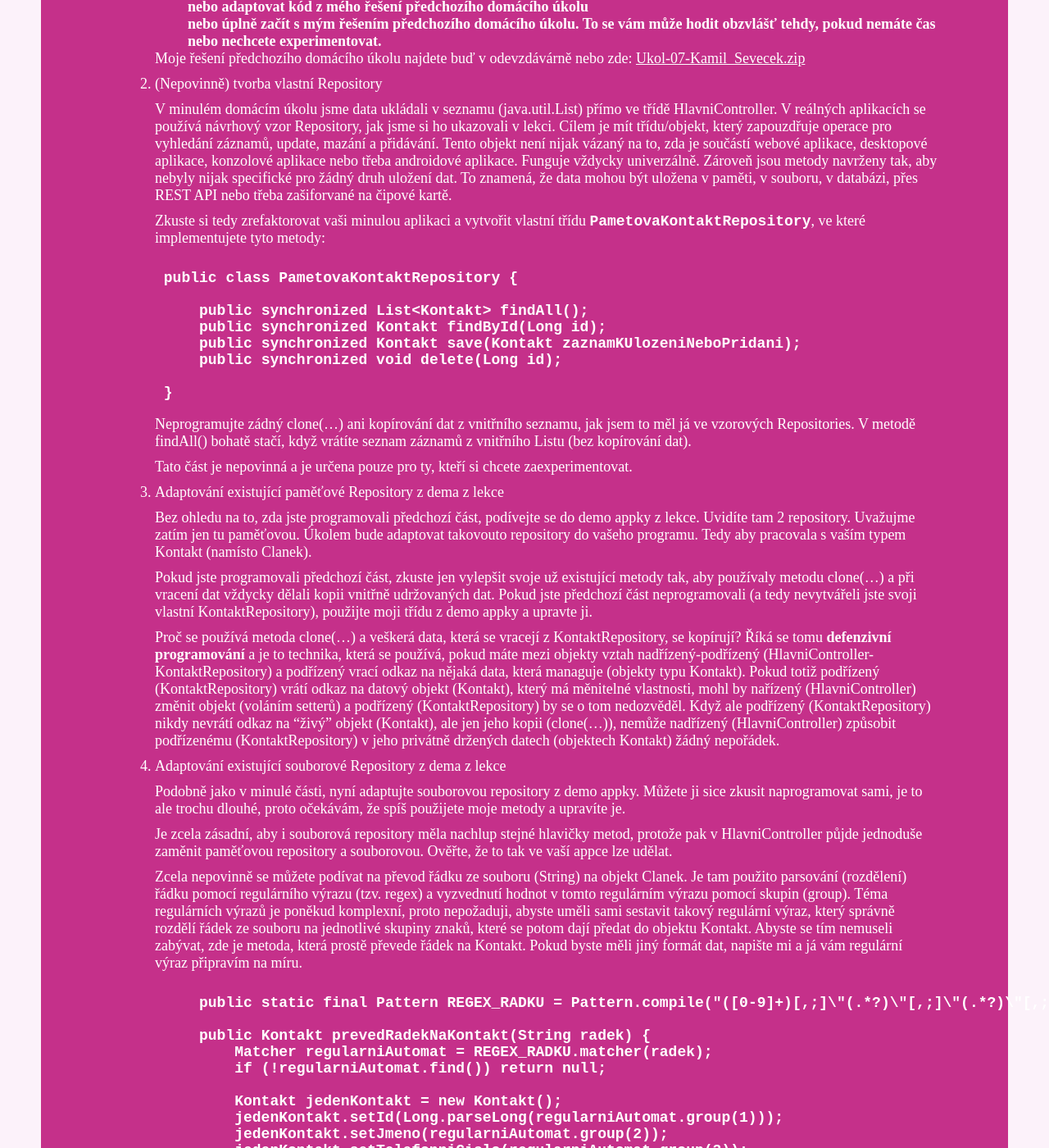
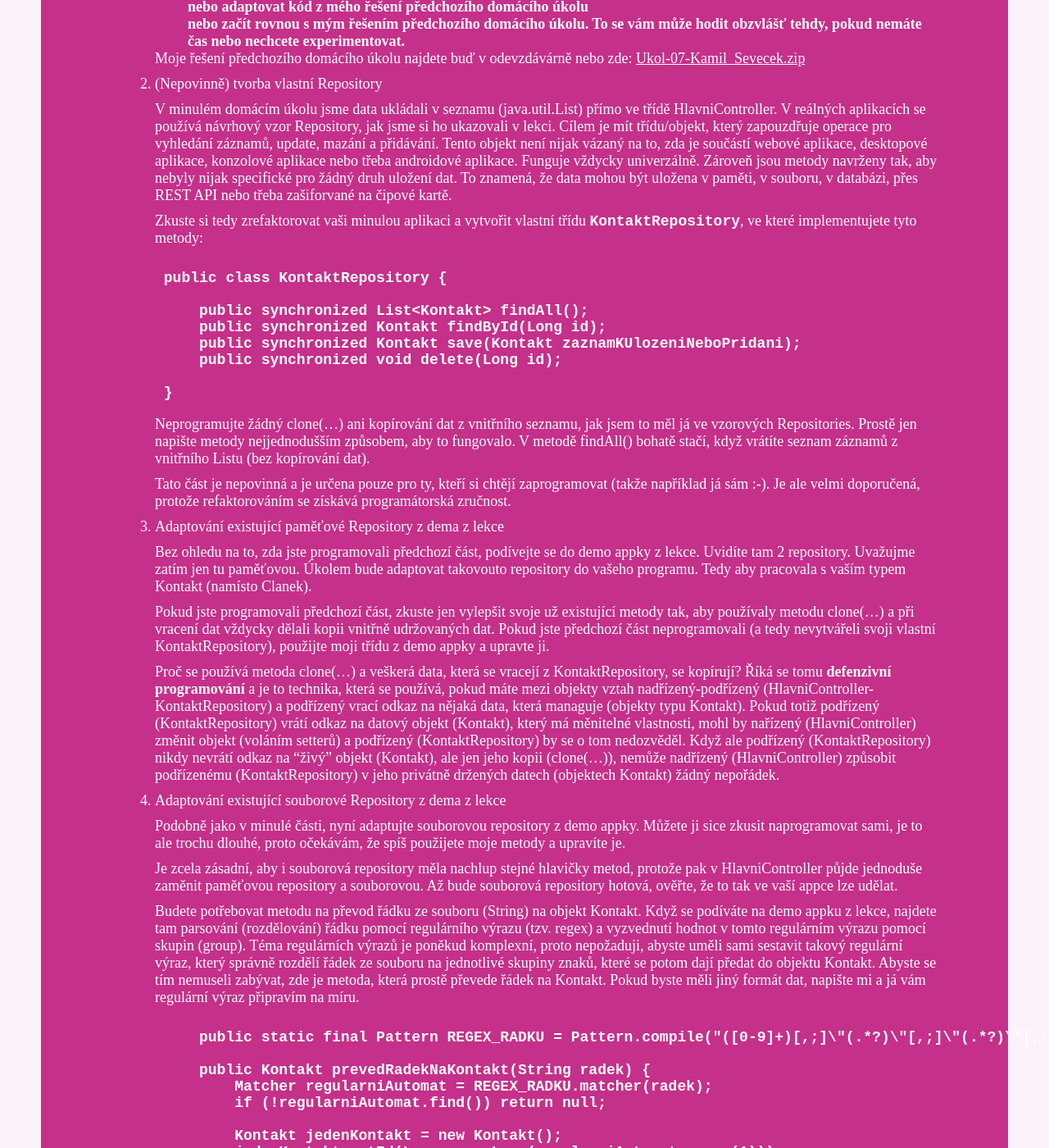
Before and after one commit to czechitas/java-web, a Jekyll site: the page built from docs/2019-jaro/java2/_posts/2019-04-26-lekce08-ukol.md, in a window 1280 px wide and 1400 px high, scrolled down 1097 px. Shown: the whole window at 82% size. Built offline with Jekyll 4.4.1, drawn with Linux system fonts in a browser that asks for light colours; some of the changed text lies outside the part shown.

Commit message:
Ukol 08 update 2

````diff
--- a/docs/2019-jaro/java2/_posts/2019-04-26-lekce08-ukol.md
+++ b/docs/2019-jaro/java2/_posts/2019-04-26-lekce08-ukol.md
@@ -27,9 +27,9 @@
     Budeme potřebovat, aby vaše aplikace uměla přidávat a mazat záznamy. Ne jen editovat.
     Pokud jste v minulé domácí úloze nenaprogramovali mazání a přidávání nového záznamu (protože to bylo označeno jako nepovinné),
     můžete buď:
-    - dokončit tuto funkcionalitu v této úloze sami
+    - dokončit tuto funkcionalitu v svojí úloze sami
     - nebo adaptovat kód z mého řešení předchozího domácího úkolu
-    - nebo úplně začít s mým řešením předchozího domácího úkolu. To se vám může hodit obzvlášť tehdy, pokud nemáte čas nebo nechcete experimentovat.
+    - nebo začít rovnou s mým řešením předchozího domácího úkolu. To se vám může hodit obzvlášť tehdy, pokud nemáte čas nebo nechcete experimentovat.
 
     Moje řešení předchozího domácího úkolu najdete buď v odevzdávárně nebo zde: [Ukol-07-Kamil_Sevecek.zip](../../data/2019-jaro/java2/Ukol-07-Kamil_Sevecek.zip)
 
@@ -44,10 +44,10 @@
     Funguje vždycky univerzálně. Zároveň jsou metody navrženy tak, aby nebyly nijak specifické pro žádný druh uložení dat.
     To znamená, že data mohou být uložena v paměti, v souboru, v databázi, přes REST API nebo třeba zašiforvané na čipové kartě.
 
-    Zkuste si tedy zrefaktorovat vaši minulou aplikaci a vytvořit vlastní třídu `PametovaKontaktRepository`, ve které implementujete tyto metody:
+    Zkuste si tedy zrefaktorovat vaši minulou aplikaci a vytvořit vlastní třídu `KontaktRepository`, ve které implementujete tyto metody:
 
     ```java
-    public class PametovaKontaktRepository {
+    public class KontaktRepository {
 
         public synchronized List<Kontakt> findAll();
         public synchronized Kontakt findById(Long id);
@@ -57,10 +57,12 @@
     }
     ```
 
-    Neprogramujte zádný clone(...) ani kopírování dat z vnitřního seznamu, jak jsem to měl já ve vzorových Repositories.
+    Neprogramujte žádný clone(...) ani kopírování dat z vnitřního seznamu, jak jsem to měl já ve vzorových Repositories.
+    Prostě jen napište metody nejjednodušším způsobem, aby to fungovalo.
     V metodě findAll() bohatě stačí, když vrátíte seznam záznamů z vnitřního Listu (bez kopírování dat).
 
-    Tato část je nepovinná a je určena pouze pro ty, kteří si chcete zaexperimentovat.
+    Tato část je nepovinná a je určena pouze pro ty, kteří si chtějí zaprogramovat (takže například já sám :-).
+    Je ale velmi doporučená, protože refaktorováním se získává programátorská zručnost.
 
 
 
@@ -72,7 +74,7 @@
 
     Pokud jste programovali předchozí část, zkuste jen vylepšit svoje už existující metody tak, aby používaly metodu clone(...)
     a při vracení dat vždycky dělali kopii vnitřně udržovaných dat.
-    Pokud jste předchozí část neprogramovali (a tedy nevytvářeli jste svoji vlastní KontaktRepository), použijte moji třídu z demo appky a upravte ji.
+    Pokud jste předchozí část neprogramovali (a tedy nevytvářeli svoji vlastní KontaktRepository), použijte moji třídu z demo appky a upravte ji.
 
     Proč se používá metoda clone(...) a veškerá data, která se vracejí z KontaktRepository, se kopírují?
     Říká se tomu **defenzivní programování** a je to technika,
@@ -89,10 +91,10 @@
     Můžete ji sice zkusit naprogramovat sami, je to ale trochu dlouhé, proto očekávám, že spíš použijete moje metody a upravíte je.
 
     Je zcela zásadní, aby i souborová repository měla nachlup stejné hlavičky metod, protože pak v HlavniController
-    půjde jednoduše zaměnit paměťovou repository a souborovou. Ověřte, že to tak ve vaší appce lze udělat.
+    půjde jednoduše zaměnit paměťovou repository a souborovou. Až bude souborová repository hotová, ověřte, že to tak ve vaší appce lze udělat.
 
-    Zcela nepovinně se můžete podívat na převod řádku ze souboru (String) na objekt Clanek. Je tam použito parsování (rozdělení)
-    řádku pomocí regulárního výrazu (tzv. regex) a vyzvednutí hodnot v tomto regulárním výrazu pomocí skupin (group). Téma regulárních výrazů
+    Budete potřebovat metodu na převod řádku ze souboru (String) na objekt Kontakt. Když se podíváte na demo appku z lekce,
+    najdete tam parsování (rozdělování) řádku pomocí regulárního výrazu (tzv. regex) a vyzvednutí hodnot v tomto regulárním výrazu pomocí skupin (group). Téma regulárních výrazů
     je poněkud komplexní, proto nepožaduji, abyste uměli sami sestavit takový regulární výraz, který správně rozdělí řádek ze souboru
     na jednotlivé skupiny znaků, které se potom dají předat do objektu Kontakt.
     Abyste se tím nemuseli zabývat, zde je metoda, která prostě převede řádek na Kontakt.
````
